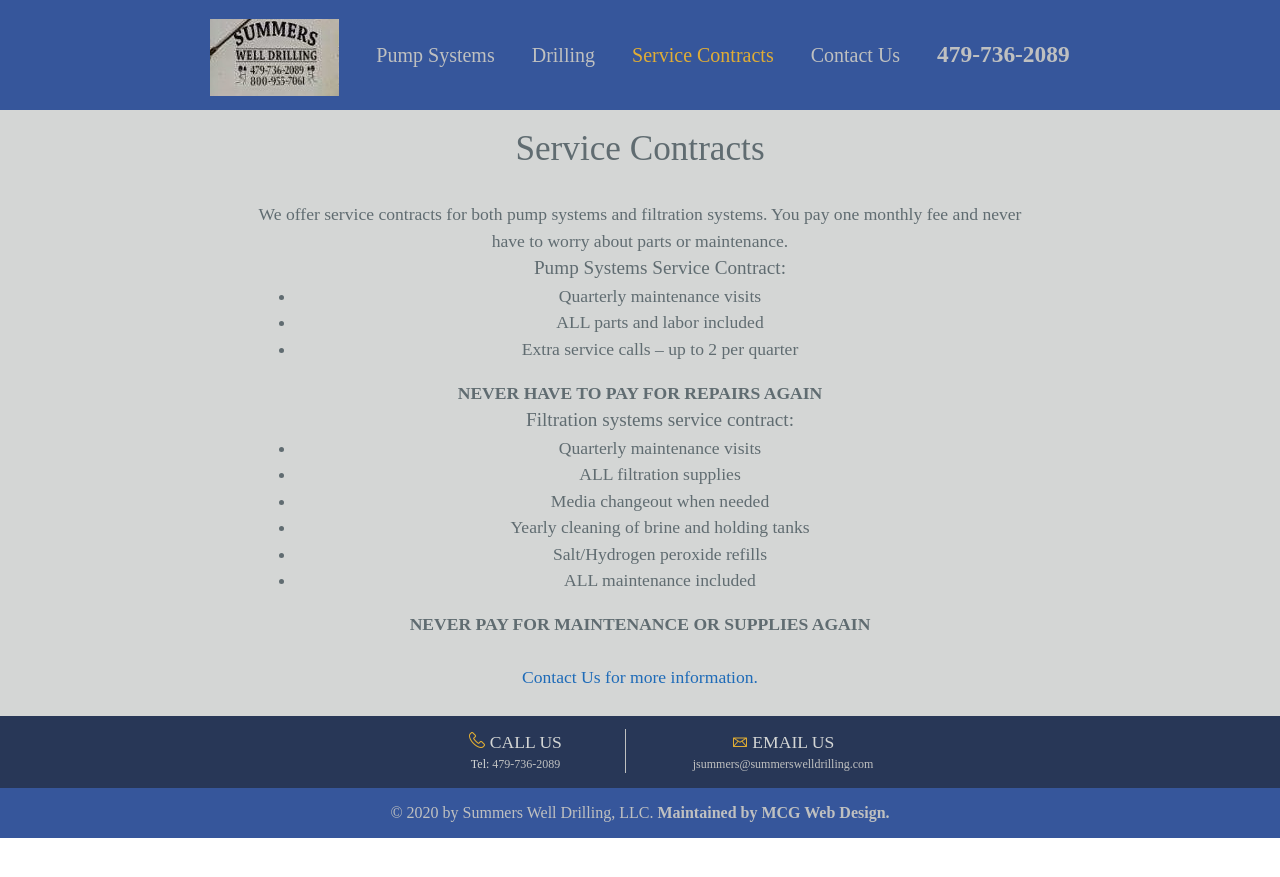
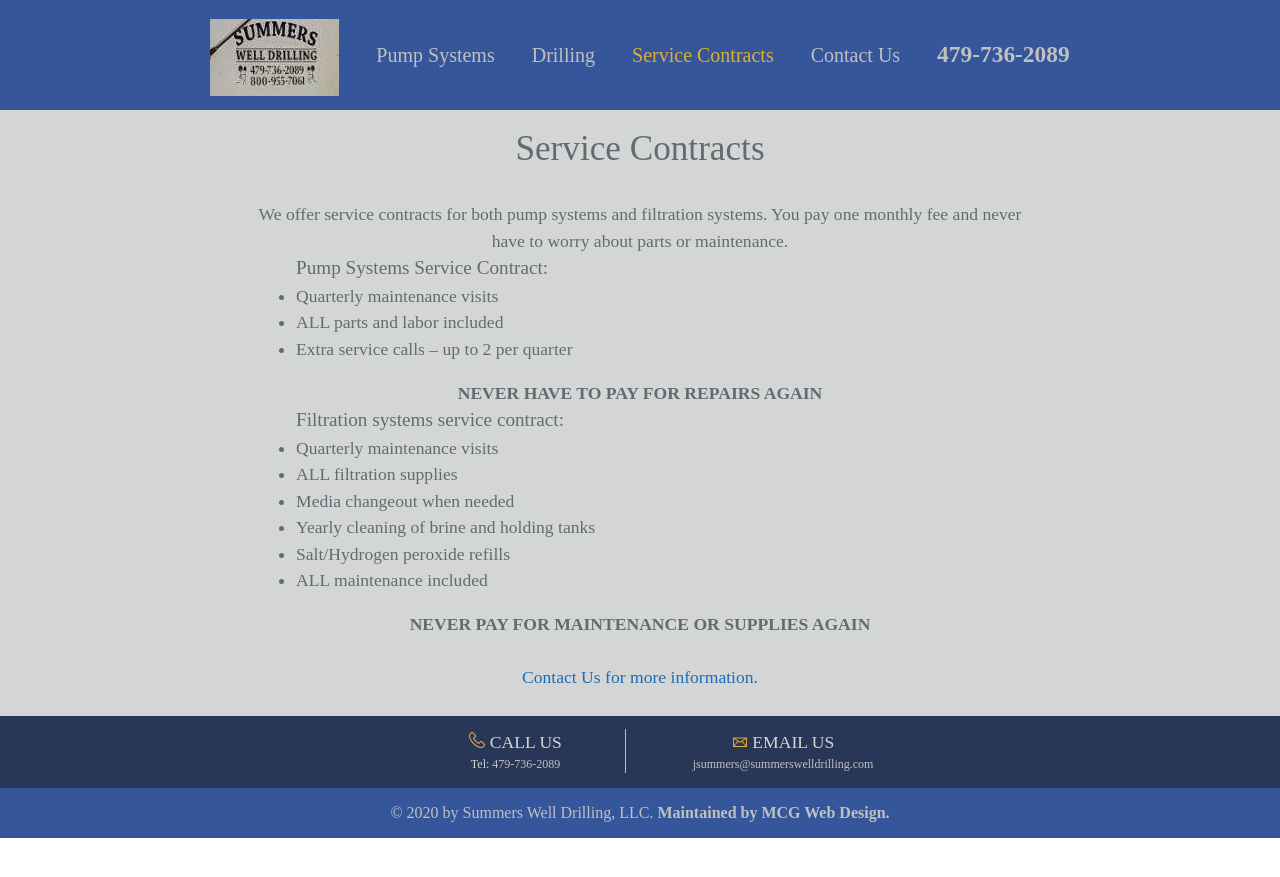
Before and after one commit to jamess999888/SummersDrilling, a Jekyll site: the page built from serviceContracts.md, in a window 1280 px wide. Shown: the top 877 px of the page. Built offline with Jekyll 4.4.1, drawn with Linux system fonts in a browser that asks for light colours; our own code applies the rules of GitHub Pages for plain Markdown files.

Commit message:
working on service contracts

```diff
--- a/css/style.css
+++ b/css/style.css
@@ -1297,6 +1297,10 @@ ul.topnav li.right {
     font-size: 1.2rem;
 }
 
+#serviceContracts ul {
+    text-align: left
+}
+
 #serviceContracts b {
     padding-bottom: 1%
 }
```
